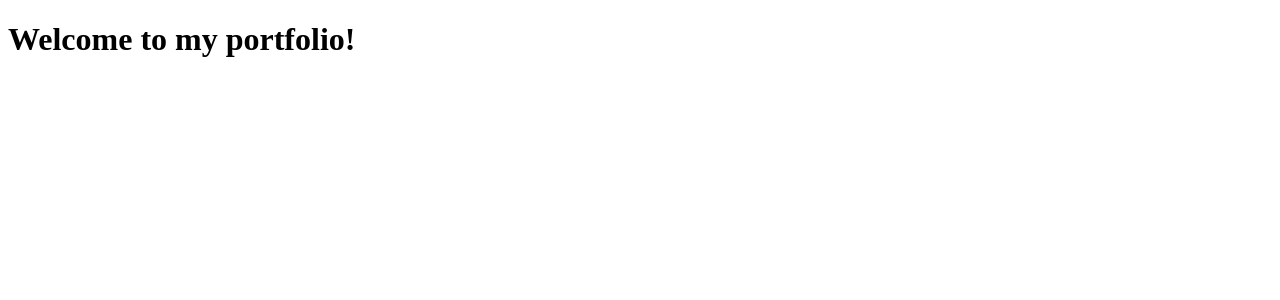
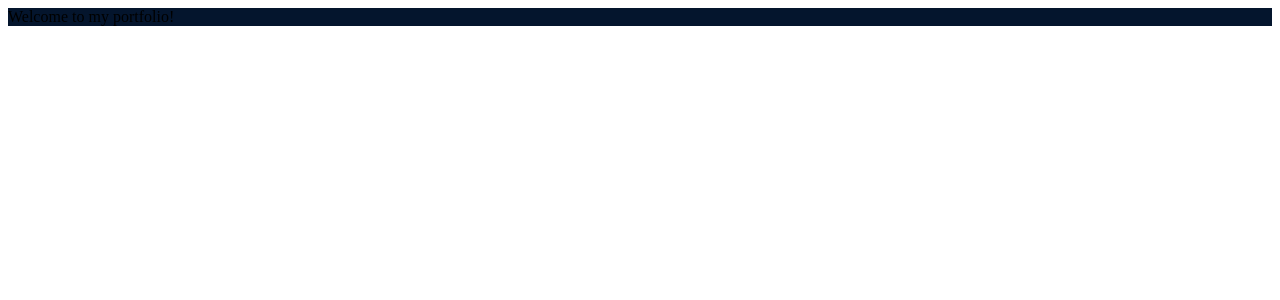
Before and after one commit to kathrynhoule/kathrynportfolio, a React (Vite) app: page / in a window 1280 px wide. Shown: the top 300 px of the page. Built offline with nearby package versions, Linux system fonts and the light colour scheme.

Commit message:
adds some styling and import for app file

```diff
--- a/src/App.jsx
+++ b/src/App.jsx
@@ -1,8 +1,9 @@
 import React from "react";
+import styles from './App.module.css';
 
 const App = () => {
      return (
-          <div><h1>Welcome to my portfolio!</h1></div>
+          <div className={styles.App}>Welcome to my portfolio!</div>
      );
 }
 
--- a/src/App.module.css
+++ b/src/App.module.css
@@ -0,0 +1,8 @@
+@import "./vars.css";
+
+.App {
+     background-color: var(--color-background);
+     width: 100%;
+     height: 100%;
+
+}
```
